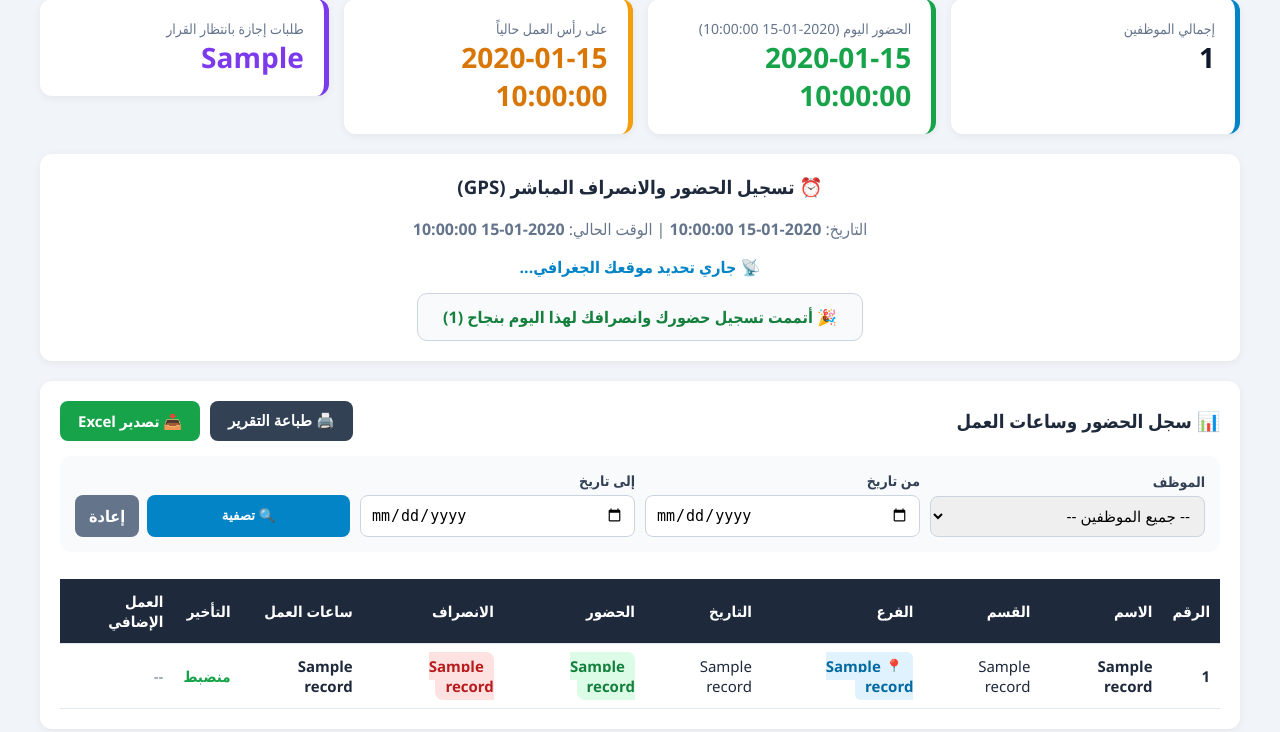
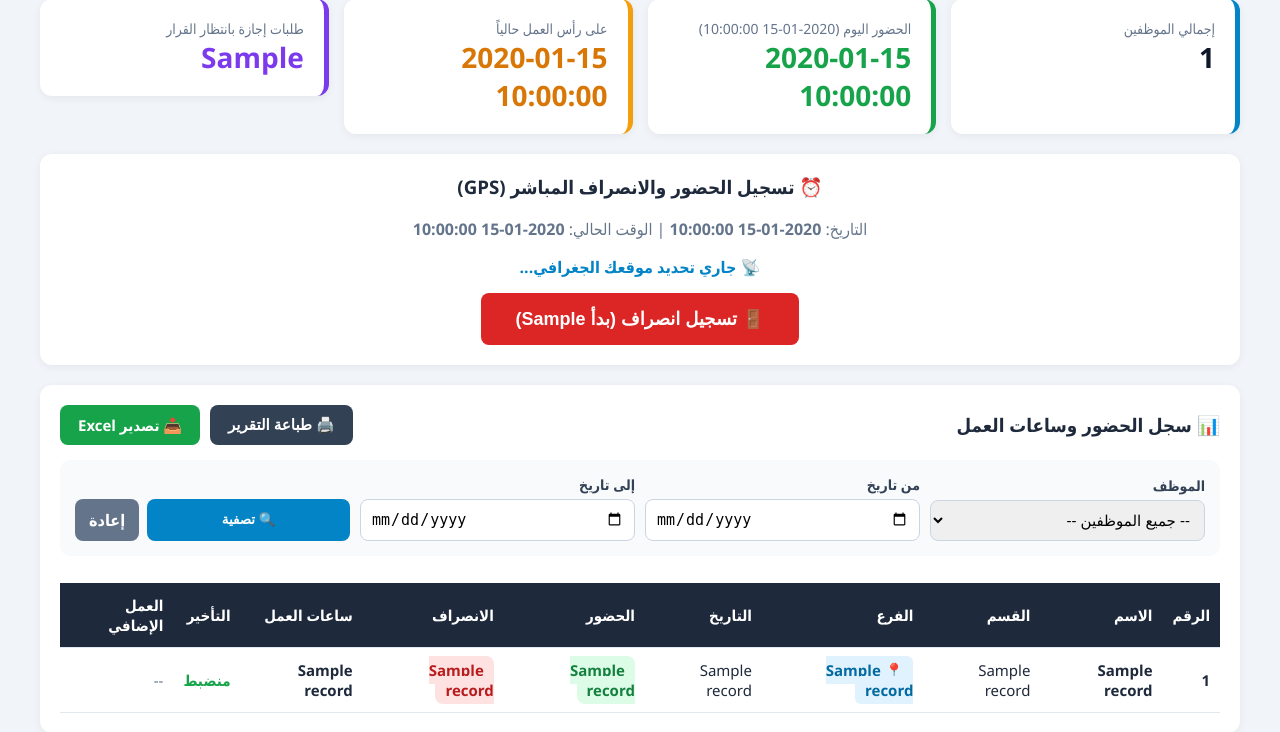
Before and after one commit to wahidhakamy-debug/attendance-system, a Flask app: template templates/dashboard.html in a window 1280 px wide. Shown: the part 85-817 px from the top of the page. Run offline with Flask 3, Linux system fonts and the light colour scheme; the visitor is signed in with stand-in values (Sample User, id 1); tables that the repository leaves empty hold one stand-in row (values such as "Sample post"); the template is opened without the code that fills it: most values are stand-ins (such as "Sample title", 1, 10 or a date in 2020); some libraries are stand-ins or nearby versions.

Commit message:
Update dashboard.html

```diff
--- a/templates/dashboard.html
+++ b/templates/dashboard.html
@@ -29,23 +29,24 @@
     <p style="color:#64748b; font-size:16px;">التاريخ: <strong>{{ now_date }}</strong> | الوقت الحالي: <strong id="clock">{{ now_time }}</strong></p>
     <div id="gps-status" style="margin-bottom:15px; font-weight:bold; color:#0284c7;">📡 جاري تحديد موقعك الجغرافي...</div>
 
-    <div style="display: flex; justify-content: center; gap: 15px; flex-wrap: wrap;">
-        {% if not today_rec %}
+       <div style="display: flex; justify-content: center; gap: 15px; flex-wrap: wrap;">
+        {% if open_rec %}
+        <form action="/action/out" method="POST">
+            <input type="hidden" name="lat" class="lat-input"><input type="hidden" name="lon" class="lon-input">
+            <button type="submit" class="btn" style="background:#dc2626; padding:15px 35px; font-size:18px;">🚪 تسجيل انصراف (بدأ {{ open_rec.3 }})</button>
+        </form>
+        {% elif today_done_count < max_sessions %}
         <form action="/action/in" method="POST">
             <input type="hidden" name="lat" class="lat-input"><input type="hidden" name="lon" class="lon-input">
-            <button type="submit" class="btn" style="background:#16a34a; padding:15px 35px; font-size:18px;">✅ تسجيل حضور</button>
-        </form>
-        {% elif not today_rec.5 %}
-        <form action="/action/out" method="POST">
-            <input type="hidden" name="lat" class="lat-input"><input type="hidden" name="lon" class="lon-input">
-            <button type="submit" class="btn" style="background:#dc2626; padding:15px 35px; font-size:18px;">🚪 تسجيل انصراف</button>
+            <button type="submit" class="btn" style="background:#16a34a; padding:15px 35px; font-size:18px;">✅ تسجيل حضور {% if max_sessions == 2 %}(الفترة {{ today_done_count + 1 }}){% endif %}</button>
         </form>
         {% else %}
         <div style="background:#f8fafc; padding:12px 25px; border-radius:10px; border:1px solid #cbd5e1; font-weight:bold; color:#15803d;">
-            🎉 أتممت تسجيل حضورك وانصرافك لهذا اليوم بنجاح ({{ today_rec.6 }})
+            🎉 أتممت تسجيل حضورك وانصرافك بالكامل لهذا اليوم بنجاح!
         </div>
         {% endif %}
     </div>
+
 </div>
 
 <div class="card">
```
